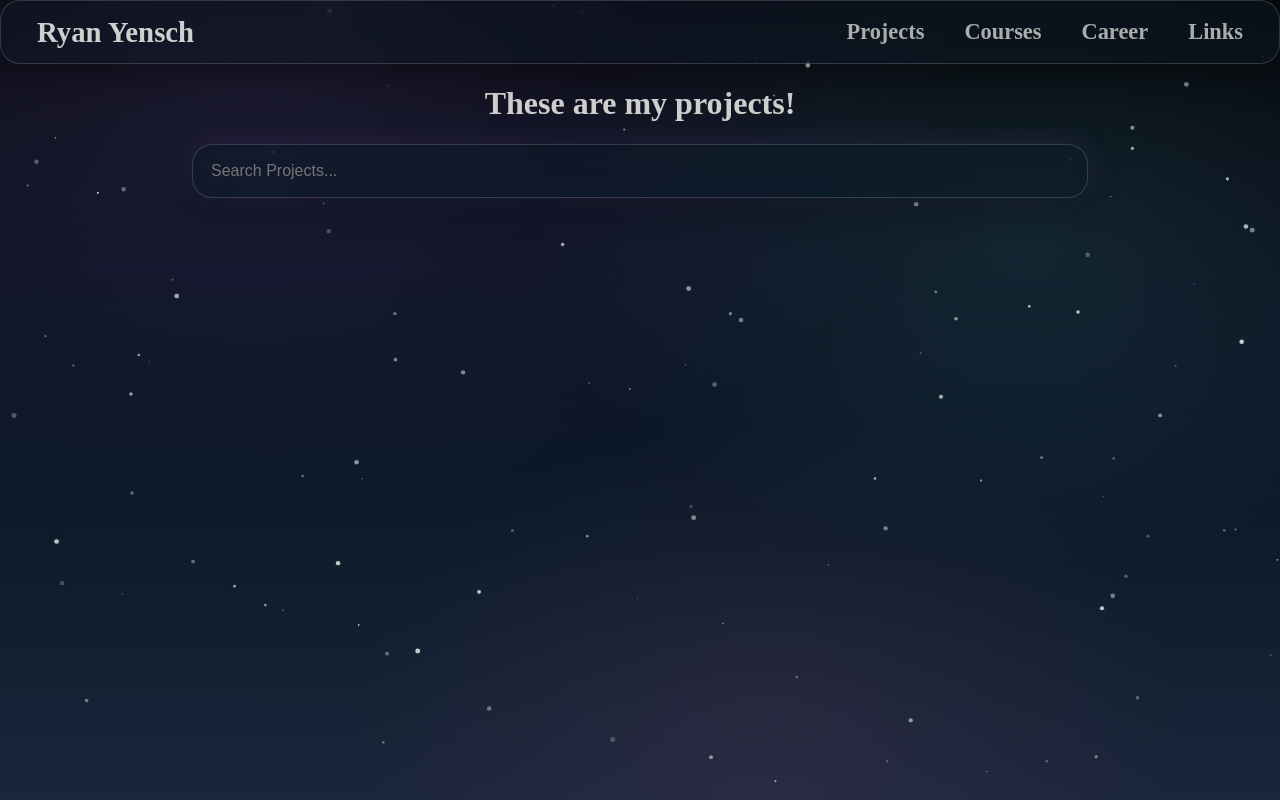
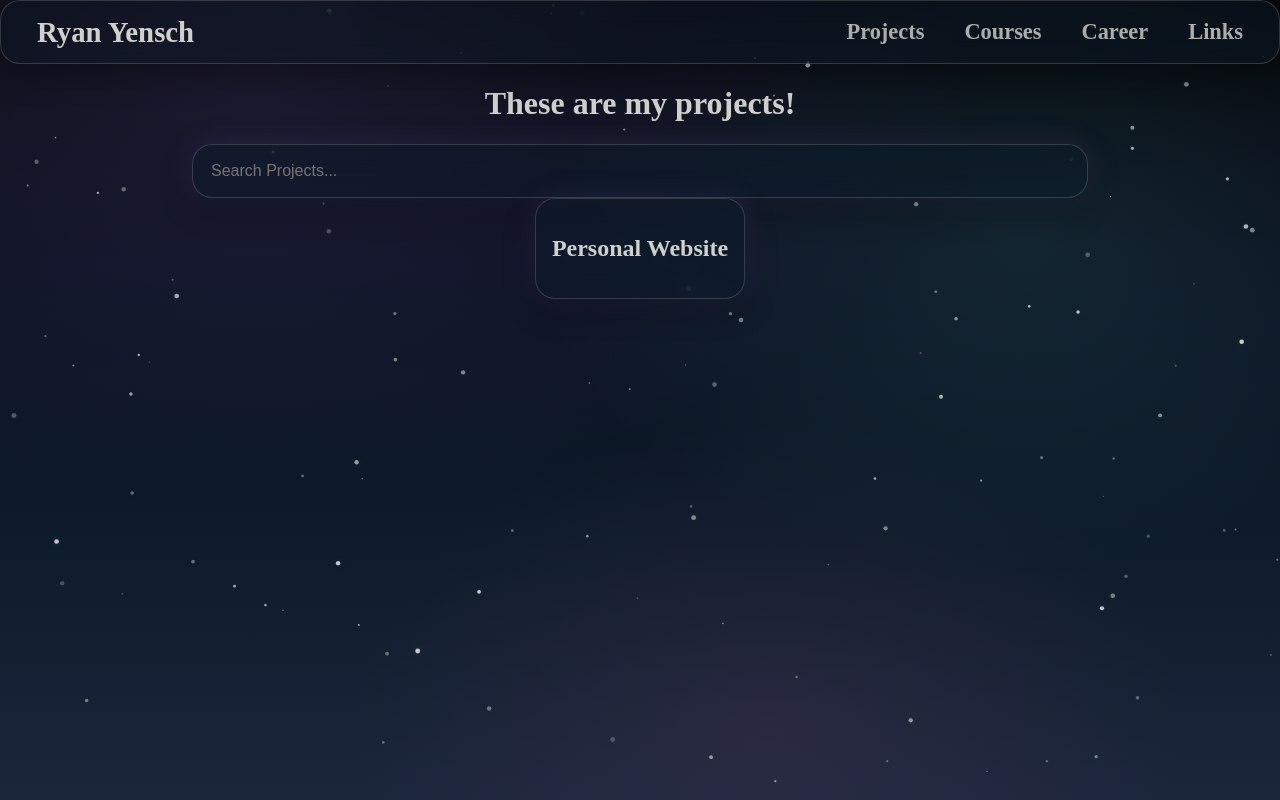
Before and after one commit to RyanYensch/Personal-Website, a React (Vite) app: page /projects in a window 1280 px wide. Built offline with nearby package versions, Linux system fonts and the light colour scheme.

Commit message:
added it so projects get listed

```diff
--- a/src/pages/ProjectPage/ProjectPage.tsx
+++ b/src/pages/ProjectPage/ProjectPage.tsx
@@ -1,6 +1,8 @@
-import { useState, type ChangeEvent } from "react";
+import { useState, type ChangeEvent, type JSX } from "react";
 import GlassCard from "../../components/GlassCard/GlassCard";
+import { projects } from "../../content/projects";
 import "./ProjectPage.css"
+import type { Project } from "../../types/projects";
 
 export default function ProjectPage() {
     const [searchTerm, setSearchTerm] = useState<string>("");
@@ -16,6 +18,8 @@ export default function ProjectPage() {
             <GlassCard className="search-container">
                 <input type="text" placeholder="Search Projects..." value={searchTerm} onChange={handleInputChange} className="search-input" />
             </GlassCard>
+
+            {projects.map(p => getProjectCard(p))}
         </div>
     );
 }
@@ -24,3 +28,11 @@ function search(searchTerm: string) {
     console.log(searchTerm);
     return;
 }
+
+function getProjectCard(project: Project): JSX.Element {
+    return (
+        <GlassCard className="project">
+            <h2 className="project-title">{project.title}</h2>
+        </GlassCard>
+    );
+}
```
